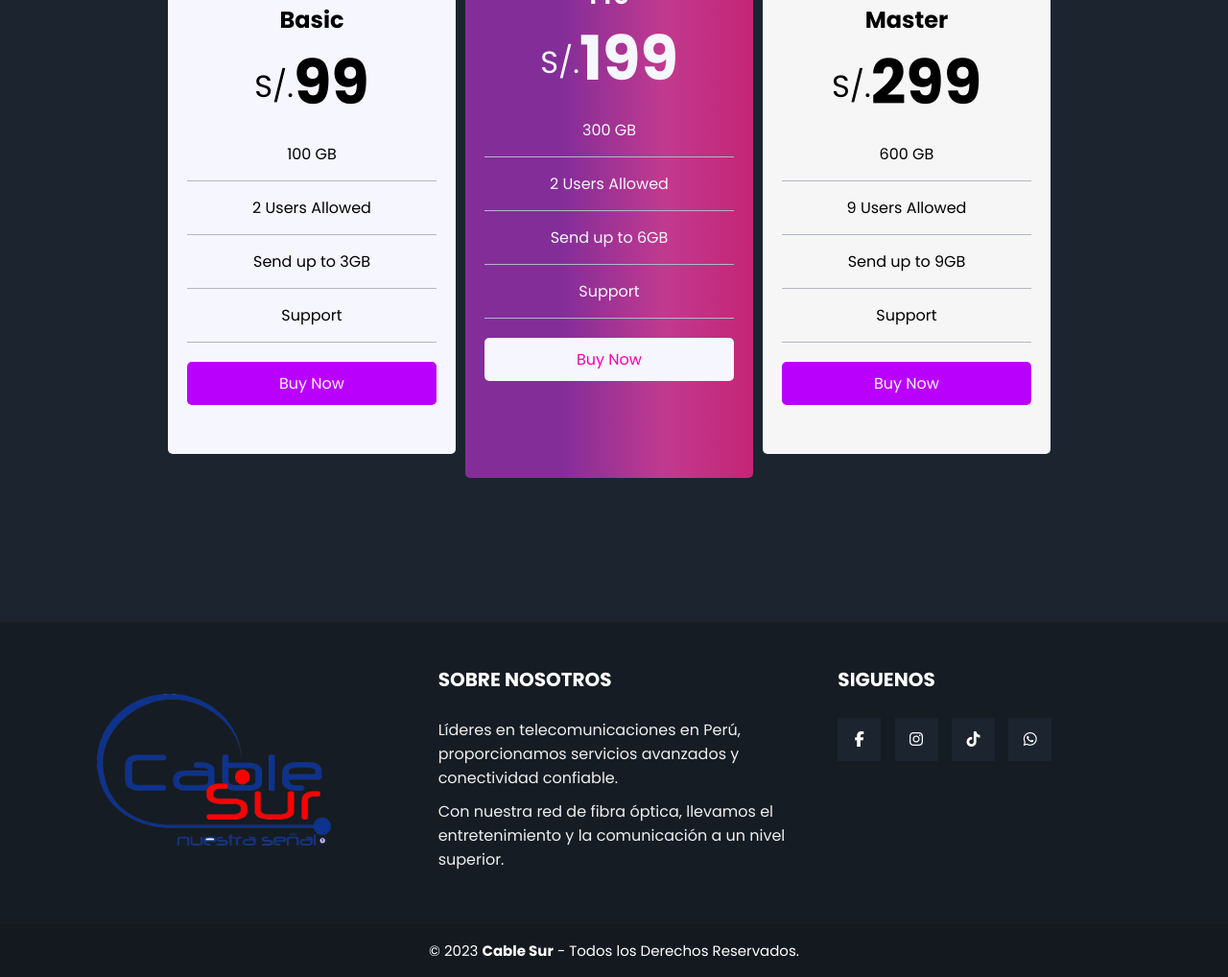
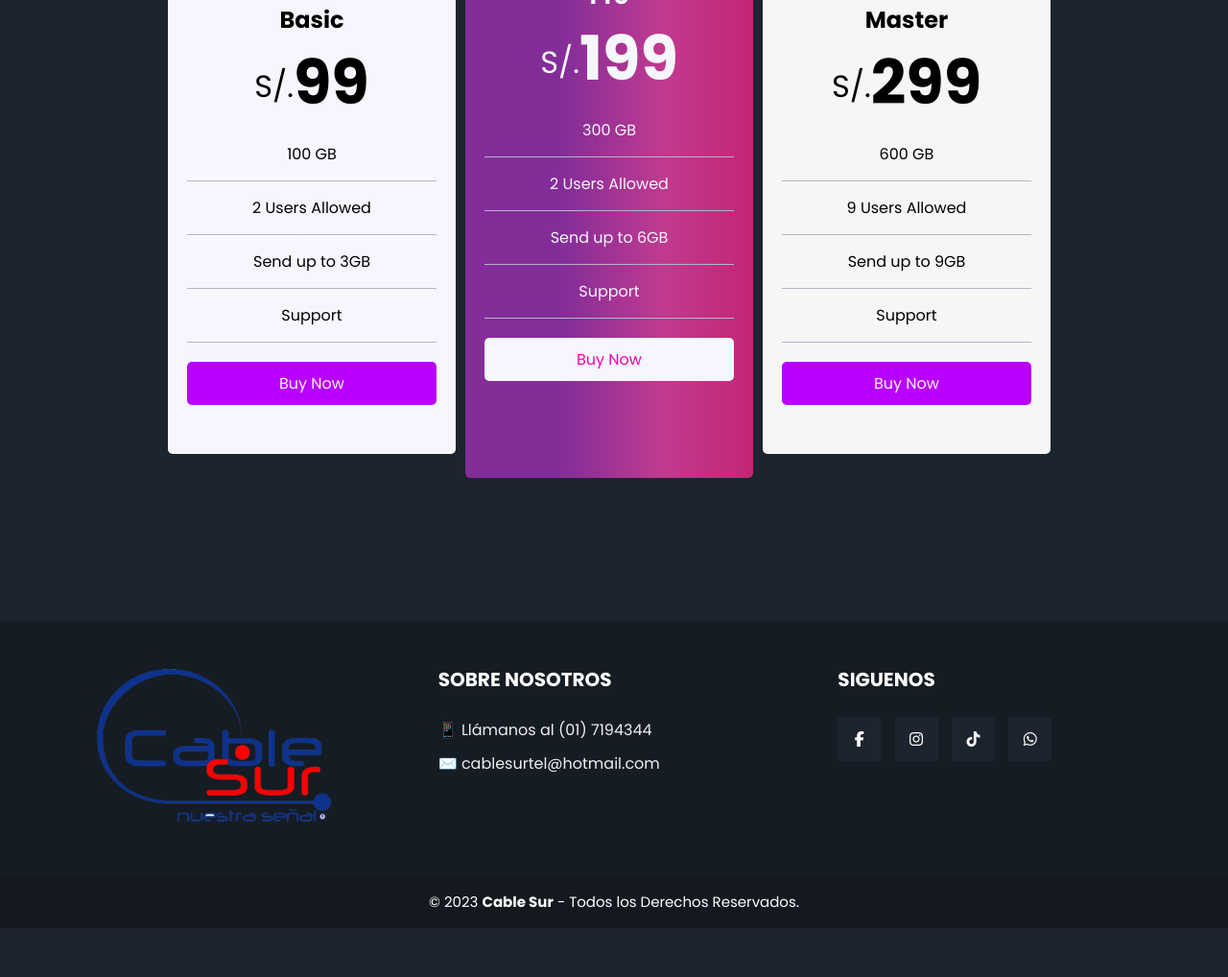
Before and after one commit to Renzo-TEN3T/Renzo-TEN3T.github.io, a plain HTML site: page index.html in a window 1280 px wide. Shown: the part 3480-4498 px from the top of the page at 96% size. After the commit the page ends 4447 px from the top, so only its background shows below. Drawn offline with nearby package versions, Linux system fonts and the light colour scheme.

Commit message:
Update index.html

```diff
--- a/index.html
+++ b/index.html
@@ -4,7 +4,7 @@
     <meta charset="UTF-8" />
     <meta name="viewport" content="width=device-width, initial-scale=1.0" />
     <title>Document</title>
-    <link rel="stylesheet" href="/index.css">
+    <link rel="stylesheet" href="index.css">
     <link rel="stylesheet" href="https://fonts.googleapis.com/css2?family=Material+Symbols+Outlined:opsz,wght,FILL,GRAD@48,400,0,0" />
     <link rel="stylesheet" href="https://fonts.googleapis.com/css2?family=Material+Symbols+Rounded:opsz,wght,FILL,GRAD@48,400,1,0" />
     <script src="index.js" defer></script>
@@ -202,9 +202,8 @@
           </div>
           <div class="box">
               <h2>SOBRE NOSOTROS</h2>
-              <p>
-Líderes en telecomunicaciones en Perú, proporcionamos servicios avanzados y conectividad confiable. </p>
-              <p>Con nuestra red de fibra óptica, llevamos el entretenimiento y la comunicación a un nivel superior.</p>
+              <p>📱 Llámanos al (01) 7194344</p>
+              <p>✉️  cablesurtel@hotmail.com</p>
           </div>
           <div class="box">
               <h2>SIGUENOS</h2>
```
